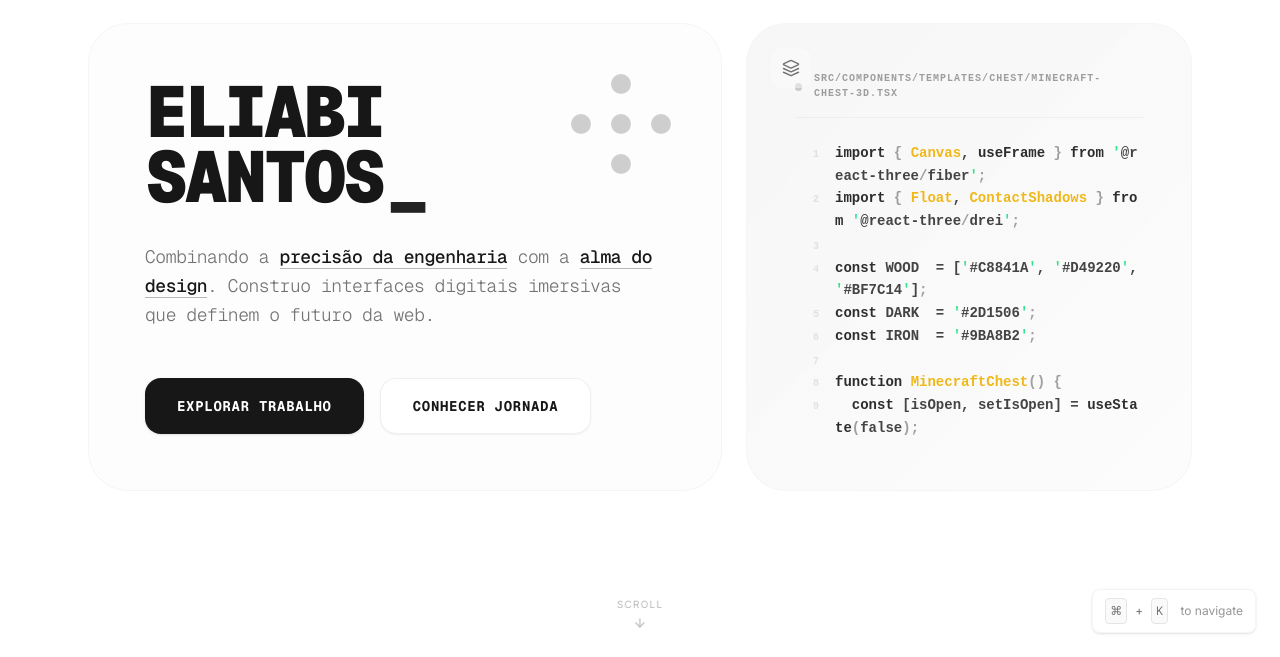
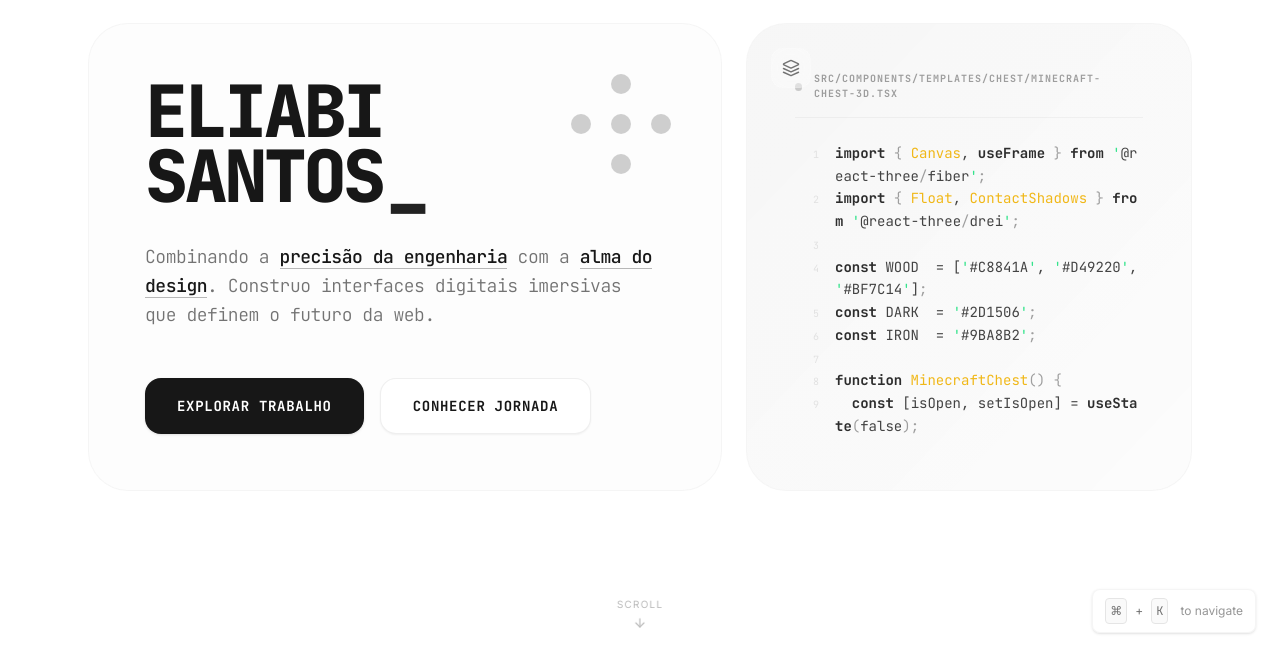
Before and after one commit to santtitoz/santtitoz, a Next.js app: page / in a window 1280 px wide. Shown: the part 143-800 px from the top of the page. Built offline with nearby package versions, Linux system fonts and the light colour scheme.

Commit message:
style: switch global monospace font to JetBrains Mono

```diff
--- a/app/globals.css
+++ b/app/globals.css
@@ -86,7 +86,7 @@
 @theme inline {
   /* Changed default font to Inter, keeping monospace for specific elements */
   --font-sans: var(--font-inter);
-  --font-mono: var(--font-geist-mono);
+  --font-mono: var(--font-jetbrains-mono);
   --color-background: var(--background);
   --color-foreground: var(--foreground);
   --color-card: var(--card);
--- a/app/layout.tsx
+++ b/app/layout.tsx
@@ -2,7 +2,7 @@ import type React from "react"
 import type { Metadata } from "next"
 import { GeistSans } from "geist/font/sans"
 import { GeistMono } from "geist/font/mono"
-import { Inter } from "next/font/google"
+import { Inter, JetBrains_Mono } from "next/font/google"
 import { Analytics } from "@vercel/analytics/next"
 import { Suspense } from "react"
 import "./globals.css"
@@ -13,6 +13,12 @@ const inter = Inter({
   subsets: ["latin"],
   display: "swap",
   variable: "--font-inter",
+})
+
+const jetbrainsMono = JetBrains_Mono({
+  subsets: ["latin"],
+  display: "swap",
+  variable: "--font-jetbrains-mono",
 })
 
 export const metadata: Metadata = {
@@ -28,7 +34,7 @@ export default function RootLayout({
 }>) {
   return (
     <html lang="en" suppressHydrationWarning>
-      <body className={`font-sans ${inter.variable} ${GeistSans.variable} ${GeistMono.variable}`}>
+      <body className={`font-sans ${inter.variable} ${jetbrainsMono.variable} ${GeistSans.variable} ${GeistMono.variable}`}>
         <ThemeProvider attribute="class" defaultTheme="light" enableSystem disableTransitionOnChange>
           <Suspense fallback={null}>{children}</Suspense>
           <CommandMenu />
--- a/components/typed-code.tsx
+++ b/components/typed-code.tsx
@@ -78,7 +78,7 @@ export function TypedCode({ lines, filename, directory, onComplete }: TypedCodeP
   }, [currentChar, currentLine, onComplete, lines])
 
   return (
-    <div className="w-full h-full p-8 md:p-12 flex flex-col font-mono font-bold text-xs sm:text-sm z-20" style={{ fontFamily: "monospace" }}>
+    <div className="w-full h-full p-8 md:p-12 flex flex-col font-mono text-xs sm:text-sm z-20">
 
       {/* Header Minimalista */}
       <div className="flex items-center gap-3 mb-6 opacity-40 select-none border-b border-foreground/10 pb-4 w-full">
```
